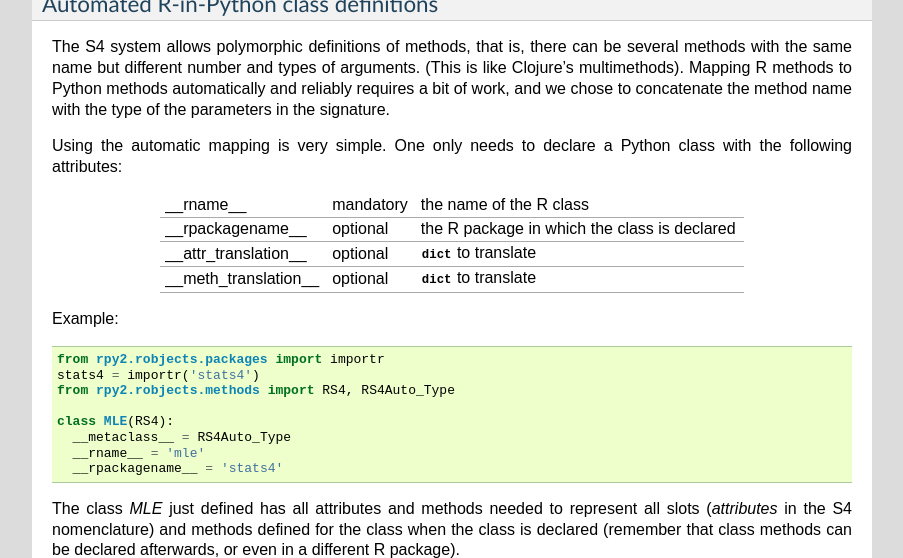
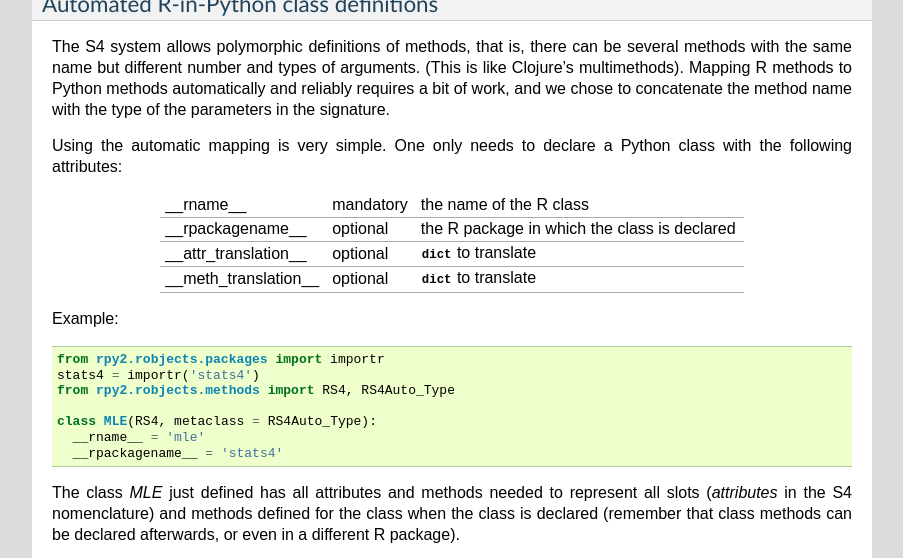
Before and after one commit to rpy2/rpy2, a Sphinx documentation site: the page built from doc/source/robjects_oop.rst, in a window 1280 px wide and 900 px high, scrolled down 2651 px, cut to the strip 0-558 px from the top of the window. Shown: the whole strip, without its empty margins (198-1101 px from the left). Built offline with Sphinx 7.4.7, drawn with Linux system fonts in a browser that asks for light colours; formulas are drawn with MathJax 3.

```diff
--- a/doc/source/robjects_oop.rst
+++ b/doc/source/robjects_oop.rst
@@ -142,8 +142,7 @@ Example:
    stats4 = importr('stats4')
    from rpy2.robjects.methods import RS4, RS4Auto_Type
 
-   class MLE(RS4):
-     __metaclass__ = RS4Auto_Type
+   class MLE(RS4, metaclass = RS4Auto_Type):
      __rname__ = 'mle'
      __rpackagename__ = 'stats4'
 
```
